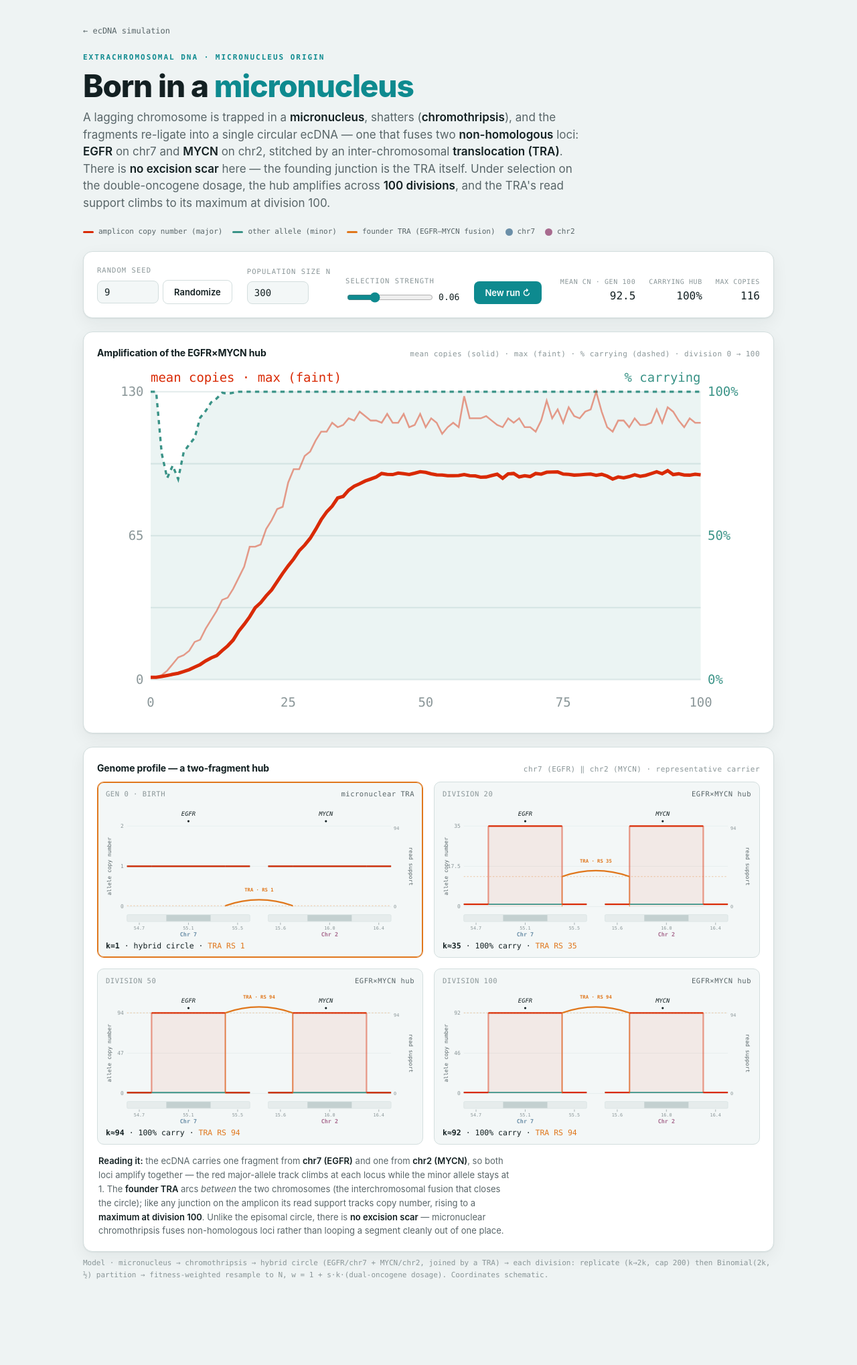
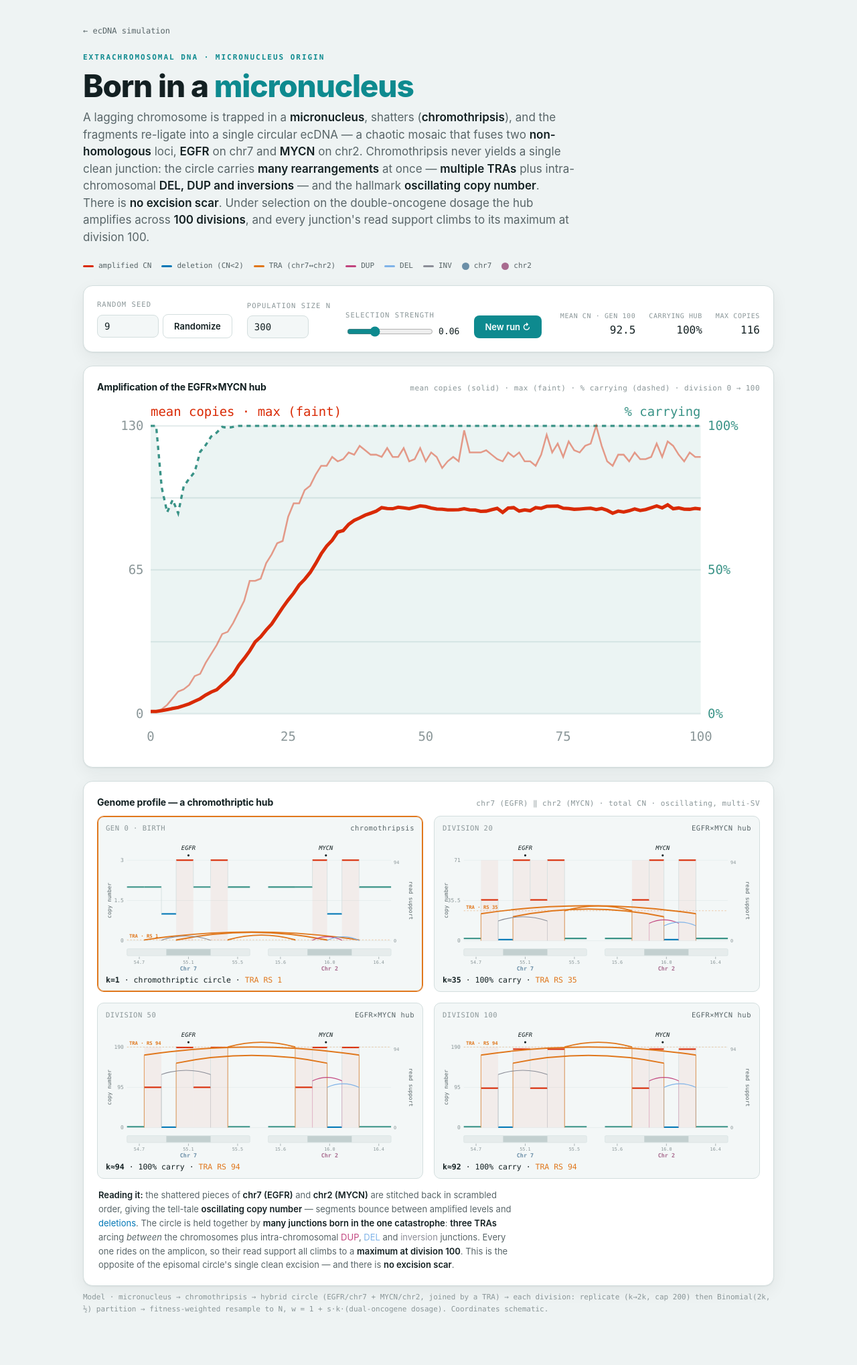
Before and after one commit to alhafidzhamdan/alhafidzhamdan.github.io, a Jekyll site: the page simulations/ecdna_micronuclei_TRA_100div.html, which Jekyll copies as it is, in a window 1280 px wide. Shown: the whole page at 67% size. Built offline with Jekyll 4.4.1, drawn with Linux system fonts in a browser that asks for light colours; before the commit the page ends 1987 px from its top, so only the background shows below that.

Commit message:
micronuclei sim: realistic chromothriptic hub (many SVs, oscillating CN)
A single micronuclear catastrophe does not yield one clean TRA. Rebuild
the genome profile as a chromothriptic reconstruction: oscillating total
copy number (amplified segments interleaved with deletions) and MANY
junctions from the one event - three inter-chromosomal TRAs plus intra-
chromosomal DUP/DEL/inversion - all riding the amplicon so their read
support climbs to a maximum at division 100. Updates legend/caption/lede.

Signed-off-by: Alhafidz Hamdan <alhafidz.hamdan@ed.ac.uk>
Co-Authored-By: Claude Opus 4.8 <noreply@anthropic.com>

```diff
--- a/simulations/ecdna_micronuclei_TRA_100div.html
+++ b/simulations/ecdna_micronuclei_TRA_100div.html
@@ -10,7 +10,7 @@
   :root{
     --bg:#eef3f3; --panel:#ffffff; --panel-2:#f3f7f7; --ink:#132022; --muted:#586568; --faint:#8a9698;
     --line:#d3dede; --grid:#e5eded;
-    --amp:#d92a05; --diploid:#3a9387; --tra:#e0771c; --chr7:#6b8fa8; --chr2:#a86b8f;
+    --amp:#d92a05; --diploid:#3a9387; --tra:#e0771c; --chr7:#6b8fa8; --chr2:#a86b8f; --del:#7fb3e8; --dup:#c1447e; --inv:#8b8d97; --loss:#0077b6;
     --accent:#0e8a8f; --shadow:0 1px 2px rgba(15,30,30,.06),0 8px 24px rgba(15,30,30,.06);
     --mono:ui-monospace,"SF Mono",SFMono-Regular,Menlo,Consolas,"Liberation Mono",monospace;
     --sans:-apple-system,BlinkMacSystemFont,"Segoe UI",Roboto,Helvetica,Arial,sans-serif;
@@ -18,15 +18,15 @@
   }
   @media (prefers-color-scheme:dark){
     :root{--bg:#0b1214; --panel:#111a1c; --panel-2:#0e1618; --ink:#e6eff0; --muted:#93a3a5; --faint:#697779;
-      --line:#22302f; --grid:#1a2726; --amp:#ff5c3a; --diploid:#4cb6a7; --tra:#f59a3e; --chr7:#8fa9c0; --chr2:#c08fa9;
+      --line:#22302f; --grid:#1a2726; --amp:#ff5c3a; --diploid:#4cb6a7; --tra:#f59a3e; --chr7:#8fa9c0; --chr2:#c08fa9; --del:#6fa6dd; --dup:#e46ba2; --inv:#9a9ca6; --loss:#35a7e6;
       --accent:#3fb8bf; --shadow:0 1px 2px rgba(0,0,0,.3),0 10px 30px rgba(0,0,0,.35);
       --ideo:#243230; --ideoband:#38504c;}
   }
   :root[data-theme="light"]{--bg:#eef3f3; --panel:#ffffff; --panel-2:#f3f7f7; --ink:#132022; --muted:#586568; --faint:#8a9698;
-    --line:#d3dede; --grid:#e5eded; --amp:#d92a05; --diploid:#3a9387; --tra:#e0771c; --chr7:#6b8fa8; --chr2:#a86b8f;
+    --line:#d3dede; --grid:#e5eded; --amp:#d92a05; --diploid:#3a9387; --tra:#e0771c; --chr7:#6b8fa8; --chr2:#a86b8f; --del:#7fb3e8; --dup:#c1447e; --inv:#8b8d97; --loss:#0077b6;
     --accent:#0e8a8f; --shadow:0 1px 2px rgba(15,30,30,.06),0 8px 24px rgba(15,30,30,.06); --ideo:#e6ecec; --ideoband:#c3d0d0;}
   :root[data-theme="dark"]{--bg:#0b1214; --panel:#111a1c; --panel-2:#0e1618; --ink:#e6eff0; --muted:#93a3a5; --faint:#697779;
-    --line:#22302f; --grid:#1a2726; --amp:#ff5c3a; --diploid:#4cb6a7; --tra:#f59a3e; --chr7:#8fa9c0; --chr2:#c08fa9;
+    --line:#22302f; --grid:#1a2726; --amp:#ff5c3a; --diploid:#4cb6a7; --tra:#f59a3e; --chr7:#8fa9c0; --chr2:#c08fa9; --del:#6fa6dd; --dup:#e46ba2; --inv:#9a9ca6; --loss:#35a7e6;
     --accent:#3fb8bf; --shadow:0 1px 2px rgba(0,0,0,.3),0 10px 30px rgba(0,0,0,.35); --ideo:#243230; --ideoband:#38504c;}
 
   *{box-sizing:border-box}
@@ -87,15 +87,19 @@
   <p class="eyebrow">Extrachromosomal DNA · micronucleus origin</p>
   <h1>Born in a <em>micronucleus</em></h1>
   <p class="lede">A lagging chromosome is trapped in a <b>micronucleus</b>, shatters (<b>chromothripsis</b>), and the
-    fragments re-ligate into a single circular ecDNA — one that fuses two <b>non-homologous</b> loci: <b>EGFR</b> on
-    chr7 and <b>MYCN</b> on chr2, stitched by an inter-chromosomal <b>translocation (TRA)</b>. There is <b>no excision
-    scar</b> here — the founding junction is the TRA itself. Under selection on the double-oncogene dosage, the hub
-    amplifies across <b>100 divisions</b>, and the TRA's read support climbs to its maximum at division 100.</p>
+    fragments re-ligate into a single circular ecDNA — a chaotic mosaic that fuses two <b>non-homologous</b> loci,
+    <b>EGFR</b> on chr7 and <b>MYCN</b> on chr2. Chromothripsis never yields a single clean junction: the circle carries
+    <b>many rearrangements</b> at once — <b>multiple TRAs</b> plus intra-chromosomal <b>DEL, DUP and inversions</b> — and the
+    hallmark <b>oscillating copy number</b>. There is <b>no excision scar</b>. Under selection on the double-oncogene dosage
+    the hub amplifies across <b>100 divisions</b>, and every junction's read support climbs to its maximum at division 100.</p>
 
   <div class="legend" aria-hidden="true">
-    <span><i class="swatch" style="background:var(--amp)"></i>amplicon copy number (major)</span>
-    <span><i class="swatch" style="background:var(--diploid)"></i>other allele (minor)</span>
-    <span><i class="swatch" style="background:var(--tra)"></i>founder TRA (EGFR–MYCN fusion)</span>
+    <span><i class="swatch" style="background:var(--amp)"></i>amplified CN</span>
+    <span><i class="swatch" style="background:var(--loss)"></i>deletion (CN&lt;2)</span>
+    <span><i class="swatch" style="background:var(--tra)"></i>TRA (chr7↔chr2)</span>
+    <span><i class="swatch" style="background:var(--dup)"></i>DUP</span>
+    <span><i class="swatch" style="background:var(--del)"></i>DEL</span>
+    <span><i class="swatch" style="background:var(--inv)"></i>INV</span>
     <span><i class="dot" style="background:var(--chr7)"></i>chr7</span>
     <span><i class="dot" style="background:var(--chr2)"></i>chr2</span>
   </div>
@@ -122,14 +126,15 @@
   </div>
 
   <div class="panel">
-    <div class="panel-head"><h2>Genome profile — a two-fragment hub</h2><span class="sub" id="strip-sub">chr7 (EGFR) ‖ chr2 (MYCN) · representative carrier</span></div>
+    <div class="panel-head"><h2>Genome profile — a chromothriptic hub</h2><span class="sub" id="strip-sub">chr7 (EGFR) ‖ chr2 (MYCN) · total CN · oscillating, multi-SV</span></div>
     <div class="strip" id="strip"></div>
-    <p class="note"><b>Reading it:</b> the ecDNA carries one fragment from <span style="color:var(--chr7)"><b>chr7 (EGFR)</b></span> and one from
-      <span style="color:var(--chr2)"><b>chr2 (MYCN)</b></span>, so both loci amplify together — the red major-allele track climbs at each locus
-      while the minor allele stays at 1. The <span style="color:var(--tra)"><b>founder TRA</b></span> arcs <i>between</i> the two chromosomes
-      (the interchromosomal fusion that closes the circle); like any junction on the amplicon its read support tracks copy number, rising to a
-      <span style="color:var(--tra)"><b>maximum at division 100</b></span>. Unlike the episomal circle, there is <b>no excision scar</b> — micronuclear
-      chromothripsis fuses non-homologous loci rather than looping a segment cleanly out of one place.</p>
+    <p class="note"><b>Reading it:</b> the shattered pieces of <span style="color:var(--chr7)"><b>chr7 (EGFR)</b></span> and
+      <span style="color:var(--chr2)"><b>chr2 (MYCN)</b></span> are stitched back in scrambled order, giving the tell-tale <b>oscillating copy
+      number</b> — segments bounce between amplified levels and <span style="color:var(--loss)">deletions</span>. The circle is held together by
+      <b>many junctions born in the one catastrophe</b>: <span style="color:var(--tra)"><b>three TRAs</b></span> arcing <i>between</i> the chromosomes
+      plus intra-chromosomal <span style="color:var(--dup)">DUP</span>, <span style="color:var(--del)">DEL</span> and <span style="color:var(--inv)">inversion</span>
+      junctions. Every one rides on the amplicon, so their read support all climbs to a <b>maximum at division 100</b>. This is the opposite of the
+      episomal circle's single clean excision — and there is <b>no excision scar</b>.</p>
   </div>
 
   <p class="hint">Model · micronucleus → chromothripsis → hybrid circle (EGFR/chr7 + MYCN/chr2, joined by a TRA) → each division: replicate
@@ -146,6 +151,7 @@
   function cssv(n){return getComputedStyle(document.documentElement).getPropertyValue(n).trim();}
   function C(){return{ink:cssv('--ink'),grid:cssv('--grid'),faint:cssv('--faint'),muted:cssv('--muted'),line:cssv('--line'),
     amp:cssv('--amp'),diploid:cssv('--diploid'),tra:cssv('--tra'),chr7:cssv('--chr7'),chr2:cssv('--chr2'),
+    del:cssv('--del'),dup:cssv('--dup'),inv:cssv('--inv'),loss:cssv('--loss'),
     ideo:cssv('--ideo'),ideoband:cssv('--ideoband')};}
   var NS="http://www.w3.org/2000/svg";
   function el(t,a){var e=document.createElementNS(NS,t);if(a)for(var k in a)e.setAttribute(k,a[k]);return e;}
@@ -198,63 +204,81 @@
     var lb=el('text',{x:W-padR,y:11,'font-size':9,fill:c.diploid,'text-anchor':'end'});lb.textContent='% carrying';svg.appendChild(lb);
   }
 
-  // ---- two-locus genome profile (EpiTracer multi-locus style) -------------
-  function alleleAt(win,frag,k,p){var A=(p>=frag.a&&p<frag.b)?k:1,B=1;return A>=B?{maj:A,min:B}:{maj:B,min:A};}
+  // ---- chromothriptic two-locus profile (oscillating CN + many junctions) --
+  // One micronuclear catastrophe shatters both loci and stitches the pieces into a
+  // single circle: MULTIPLE TRAs (chr7<->chr2) PLUS intra-chromosomal DEL/DUP/INV,
+  // and the hallmark oscillating copy number. Every junction rides on the amplicon,
+  // so read support tracks copy number, peaking at division 100.
+  var SEG7=[54.74e6,54.88e6,55.00e6,55.14e6,55.28e6,55.42e6], MUL7=[1,0,2,1,2];
+  var SEG2=[15.72e6,15.86e6,15.98e6,16.10e6,16.24e6],          MUL2=[1,2,0,2];
+  // reconstruction junctions. locus 0 = chr7, 1 = chr2; w = read-support weight.
+  var JXN=[
+    {t:'tra',a:[0,55.42e6],b:[1,15.72e6],w:1.00},
+    {t:'tra',a:[1,16.24e6],b:[0,54.74e6],w:0.90},
+    {t:'tra',a:[0,55.00e6],b:[1,15.98e6],w:0.80},
+    {t:'h2h',a:[0,54.88e6],b:[0,55.28e6],w:0.66},
+    {t:'dup',a:[1,15.86e6],b:[1,16.10e6],w:0.58},
+    {t:'del',a:[1,15.98e6],b:[1,16.24e6],w:0.50}
+  ];
+  function cnSeg(seg,mul,k,p){                     // total CN: 2 outside amplicon; 1 + k*mult inside (oscillates)
+    if(p<seg[0]||p>=seg[seg.length-1]) return 2;
+    var i=0;while(i<seg.length-1 && p>=seg[i+1])i++;
+    return 1 + k*mul[i];
+  }
   function profileSVG(k,founderRS,rsMax){
     var c=C(),W=580,H=252,padL=42,padR=46,padT=44,padB=58,gap=34;
-    var wW=(W-padL-padR-gap)/2;
-    var yMax=niceCeil(k);
+    var wW=(W-padL-padR-gap)/2, wins=[WIN7,WIN2], segs=[SEG7,SEG2], muls=[MUL7,MUL2], x0s=[padL,padL+wW+gap];
+    var majMax=0;for(var s=0;s<2;s++)for(var i=0;i<muls[s].length;i++){var v=1+k*muls[s][i];if(v>majMax)majMax=v;}
+    var yMax=niceCeil(majMax);
     var svg=el('svg',{viewBox:'0 0 '+W+' '+H,role:'img'});
     function yv(v){return H-padB-(v/yMax)*(H-padT-padB);}
     var y0=yv(0),yTop=yv(yMax);
     function rs2y(rs){return y0-Math.max(0,Math.min(1,rs/rsMax))*(y0-yTop);}
-    // shared y grid + copy-number ticks
+    function xg(l,p){return x0s[l]+(p-wins[l].s)/(wins[l].e-wins[l].s)*wW;}
     [0,yMax/2,yMax].forEach(function(v){svg.appendChild(el('line',{x1:padL,y1:yv(v),x2:W-padR,y2:yv(v),stroke:c.grid,'stroke-width':1}));
       var t=el('text',{x:padL-6,y:yv(v)+3.5,'font-size':10,fill:c.faint,'text-anchor':'end'});t.textContent=v;svg.appendChild(t);});
     var cy=(padT+y0)/2;
-    svg.appendChild((function(){var t=el('text',{x:13,y:cy,'font-size':10,fill:c.muted,'text-anchor':'middle',transform:'rotate(-90 13 '+cy+')'});t.textContent='allele copy number';return t;})());
+    svg.appendChild((function(){var t=el('text',{x:13,y:cy,'font-size':10,fill:c.muted,'text-anchor':'middle',transform:'rotate(-90 13 '+cy+')'});t.textContent='copy number';return t;})());
     svg.appendChild((function(){var t=el('text',{x:W-12,y:cy,'font-size':10,fill:c.muted,'text-anchor':'middle',transform:'rotate(90 '+(W-12)+' '+cy+')'});t.textContent='read support';return t;})());
 
-    // one locus panel; returns the x-position of the TRA breakpoint
-    function locus(win,frag,gene,geneName,x0,chrName,chrCol,traBp){
-      function xg(p){return x0+(p-win.s)/(win.e-win.s)*wW;}
-      // amplified shading
-      if(alleleAt(win,frag,k,(frag.a+frag.b)/2).maj>2)
-        svg.appendChild(el('rect',{x:xg(frag.a),y:yTop,width:xg(frag.b)-xg(frag.a),height:y0-yTop,fill:c.amp,'fill-opacity':0.07}));
-      // CN step tracks: minor then major
-      var seg=[win.s,frag.a,frag.b,win.e];
-      function track(which,col,lw){for(var i=0;i<seg.length-1;i++){var v=alleleAt(win,frag,k,(seg[i]+seg[i+1])/2)[which];
-        svg.appendChild(el('line',{x1:xg(seg[i]),y1:yv(v),x2:xg(seg[i+1]),y2:yv(v),stroke:col,'stroke-width':lw}));
-        if(i>0){var pv=alleleAt(win,frag,k,(seg[i-1]+seg[i])/2)[which];if(pv!==v)svg.appendChild(el('line',{x1:xg(seg[i]),y1:yv(pv),x2:xg(seg[i]),y2:yv(v),stroke:col,'stroke-width':lw,'stroke-opacity':0.45}));}}}
-      track('min',c.diploid,2.2);track('maj',c.amp,2.8);
-      // gene label + dot
-      var gx=(xg(gene.a)+xg(gene.b))/2;
+    function locus(l,gene,geneName,chrName,chrCol){
+      var win=wins[l],seg=segs[l],mul=muls[l];
+      var bnd=[win.s].concat(seg,[win.e]).filter(function(v,i,a){return i===0||v>a[i-1];});
+      for(var i=0;i<bnd.length-1;i++){
+        var p0=bnd[i],p1=bnd[i+1],v=cnSeg(seg,mul,k,(p0+p1)/2);
+        var col=v>2?c.amp:(v<2?c.loss:c.diploid);
+        if(v>2)svg.appendChild(el('rect',{x:xg(l,p0),y:yTop,width:xg(l,p1)-xg(l,p0),height:y0-yTop,fill:c.amp,'fill-opacity':0.05}));
+        svg.appendChild(el('line',{x1:xg(l,p0),y1:yv(v),x2:xg(l,p1),y2:yv(v),stroke:col,'stroke-width':2.6}));
+        if(i>0){var pv=cnSeg(seg,mul,k,(bnd[i-1]+p0)/2);if(pv!==v)svg.appendChild(el('line',{x1:xg(l,p0),y1:yv(pv),x2:xg(l,p0),y2:yv(v),stroke:c.line,'stroke-width':1}));}
+      }
+      var gx=(xg(l,gene.a)+xg(l,gene.b))/2;
       svg.appendChild((function(){var t=el('text',{x:gx,y:padT-19,'font-size':11,fill:c.ink,'text-anchor':'middle','font-style':'italic'});t.textContent=geneName;return t;})());
       svg.appendChild(el('circle',{cx:gx,cy:padT-9,r:2,fill:c.ink}));
-      // ideogram + Mb axis + chr label
-      var idTop=y0+15,idBot=idTop+13;
-      svg.appendChild(el('rect',{x:xg(win.s),y:idTop,width:xg(win.e)-xg(win.s),height:idBot-idTop,fill:c.ideo,stroke:c.line,'stroke-width':0.7,rx:2}));
-      svg.appendChild(el('rect',{x:xg((win.s+win.e)/2-0.18e6),y:idTop+0.7,width:xg((win.s+win.e)/2+0.18e6)-xg((win.s+win.e)/2-0.18e6),height:idBot-idTop-1.4,fill:c.ideoband}));
-      var mid=(win.s+win.e)/2;
-      [mid-0.4e6,mid,mid+0.4e6].forEach(function(p){svg.appendChild(el('line',{x1:xg(p),y1:idBot+2,x2:xg(p),y2:idBot+6,stroke:c.faint,'stroke-width':0.9}));
-        var t=el('text',{x:xg(p),y:idBot+15,'font-size':8.5,fill:c.faint,'text-anchor':'middle'});t.textContent=(p/1e6).toFixed(1);svg.appendChild(t);});
-      var cl=el('text',{x:(xg(win.s)+xg(win.e))/2,y:idBot+28,'font-size':10.5,fill:chrCol,'text-anchor':'middle','font-weight':'bold'});cl.textContent=chrName;svg.appendChild(cl);
-      return xg(traBp);
+      var idTop=y0+15,idBot=idTop+13,mid=(win.s+win.e)/2;
+      svg.appendChild(el('rect',{x:xg(l,win.s),y:idTop,width:xg(l,win.e)-xg(l,win.s),height:idBot-idTop,fill:c.ideo,stroke:c.line,'stroke-width':0.7,rx:2}));
+      svg.appendChild(el('rect',{x:xg(l,mid-0.18e6),y:idTop+0.7,width:xg(l,mid+0.18e6)-xg(l,mid-0.18e6),height:idBot-idTop-1.4,fill:c.ideoband}));
+      [mid-0.4e6,mid,mid+0.4e6].forEach(function(p){svg.appendChild(el('line',{x1:xg(l,p),y1:idBot+2,x2:xg(l,p),y2:idBot+6,stroke:c.faint,'stroke-width':0.9}));
+        var t=el('text',{x:xg(l,p),y:idBot+15,'font-size':8.5,fill:c.faint,'text-anchor':'middle'});t.textContent=(p/1e6).toFixed(1);svg.appendChild(t);});
+      svg.appendChild((function(){var t=el('text',{x:(xg(l,win.s)+xg(l,win.e))/2,y:idBot+28,'font-size':10.5,fill:chrCol,'text-anchor':'middle','font-weight':'bold'});t.textContent=chrName;return t;})());
     }
-    var x7=locus(WIN7,FRAG7,EGFR,'EGFR',padL,'Chr 7',c.chr7,FRAG7.b);
-    var x2=locus(WIN2,FRAG2,MYCN,'MYCN',padL+wW+gap,'Chr 2',c.chr2,FRAG2.a);
+    locus(0,EGFR,'EGFR','Chr 7',c.chr7);
+    locus(1,MYCN,'MYCN','Chr 2',c.chr2);
 
-    // founder TRA arc between the two chromosomes (read-support height, shared axis)
-    var ay=rs2y(founderRS),mx=(x7+x2)/2;
-    svg.appendChild(el('line',{x1:x7,y1:y0,x2:x7,y2:ay,stroke:c.tra,'stroke-width':1.2,'stroke-opacity':0.8}));
-    svg.appendChild(el('line',{x1:x2,y1:y0,x2:x2,y2:ay,stroke:c.tra,'stroke-width':1.2,'stroke-opacity':0.8}));
-    svg.appendChild(el('path',{d:'M'+x7+','+ay+' Q'+mx+','+(ay-22)+' '+x2+','+ay,fill:'none',stroke:c.tra,'stroke-width':2.8}));
-    // read-support ticks + founder TRA annotation
+    // every chromothriptic junction — read support ~ copy number (rises to max at div100)
+    var jcol={tra:c.tra,dup:c.dup,del:c.del,h2h:c.inv,t2t:c.inv};
+    JXN.forEach(function(j){
+      var x1=xg(j.a[0],j.a[1]),x2=xg(j.b[0],j.b[1]),mx=(x1+x2)/2,ay=rs2y(j.w*founderRS);
+      var isTRA=j.t==='tra',col=jcol[j.t]||c.inv,lift=Math.min(30,9+Math.abs(x2-x1)*0.07);
+      svg.appendChild(el('line',{x1:x1,y1:y0,x2:x1,y2:ay,stroke:col,'stroke-width':isTRA?1.1:0.8,'stroke-opacity':isTRA?0.8:0.5}));
+      svg.appendChild(el('line',{x1:x2,y1:y0,x2:x2,y2:ay,stroke:col,'stroke-width':isTRA?1.1:0.8,'stroke-opacity':isTRA?0.8:0.5}));
+      svg.appendChild(el('path',{d:'M'+x1+','+ay+' Q'+mx+','+(ay-lift)+' '+x2+','+ay,fill:'none',stroke:col,'stroke-width':isTRA?2.4:1.4}));
+    });
+    // read-support ticks + junction annotation (all junctions ride the amplicon)
     svg.appendChild((function(){var t=el('text',{x:W-padR+5,y:y0+3,'font-size':8.5,fill:c.faint,'text-anchor':'start'});t.textContent='0';return t;})());
     svg.appendChild((function(){var t=el('text',{x:W-padR+5,y:yTop+7,'font-size':8.5,fill:c.faint,'text-anchor':'start'});t.textContent=Math.round(rsMax);return t;})());
     var fy=rs2y(founderRS);
     svg.appendChild(el('line',{x1:padL,y1:fy,x2:W-padR,y2:fy,stroke:c.tra,'stroke-width':0.9,'stroke-dasharray':'3 3','stroke-opacity':0.5}));
-    svg.appendChild((function(){var t=el('text',{x:mx,y:ay-26,'font-size':9,fill:c.tra,'text-anchor':'middle','font-weight':'bold'});t.textContent='TRA · RS '+Math.round(founderRS);return t;})());
+    svg.appendChild((function(){var t=el('text',{x:padL+4,y:fy-4,'font-size':9,fill:c.tra,'text-anchor':'start','font-weight':'bold'});t.textContent='TRA · RS '+Math.round(founderRS);return t;})());
     return svg;
   }
 
@@ -266,10 +290,10 @@
     var titles=['GEN 0 · BIRTH','DIVISION 20','DIVISION 50','DIVISION 100'];
     CHECK.forEach(function(g,i){
       var f=document.createElement('div');f.className='frame'+(g===0?' birth':'');
-      var cap=document.createElement('p');cap.className='cap';cap.innerHTML='<span>'+titles[i]+'</span><b>'+(g===0?'micronuclear TRA':'EGFR×MYCN hub')+'</b>';f.appendChild(cap);
+      var cap=document.createElement('p');cap.className='cap';cap.innerHTML='<span>'+titles[i]+'</span><b>'+(g===0?'chromothripsis':'EGFR×MYCN hub')+'</b>';f.appendChild(cap);
       f.appendChild(profileSVG(ks[i],founderRS[i],rsMax));
       var cn=document.createElement('p');cn.className='cn';
-      cn.innerHTML=(g===0?'<b>k=1</b> · hybrid circle':'<b>k≈'+ks[i]+'</b> · '+Math.round(tr[g].carry*100)+'% carry')
+      cn.innerHTML=(g===0?'<b>k=1</b> · chromothriptic circle':'<b>k≈'+ks[i]+'</b> · '+Math.round(tr[g].carry*100)+'% carry')
         +' · <span style="color:var(--tra)">TRA RS '+founderRS[i]+'</span>';
       f.appendChild(cn);
       host.appendChild(f);
```
